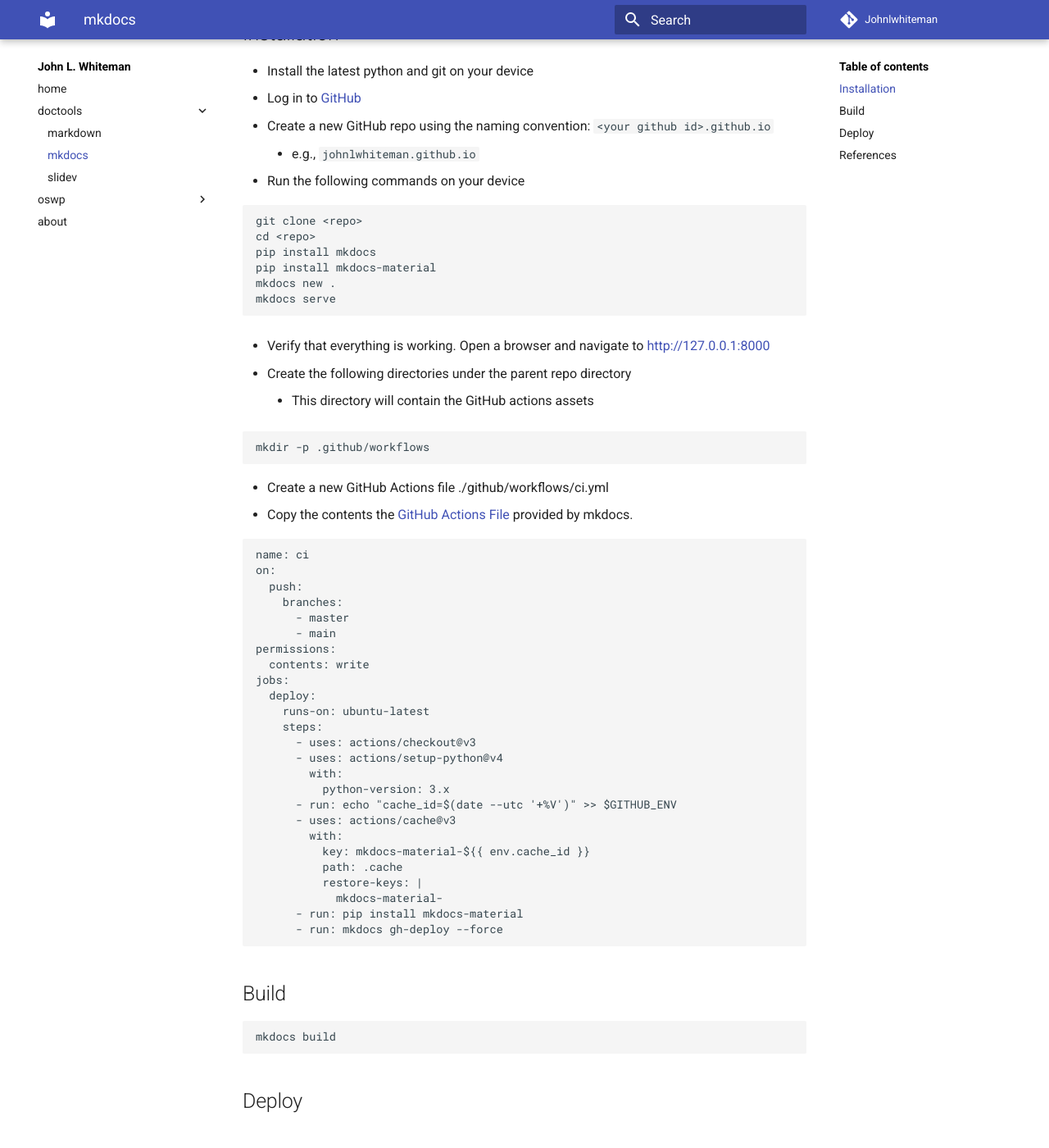
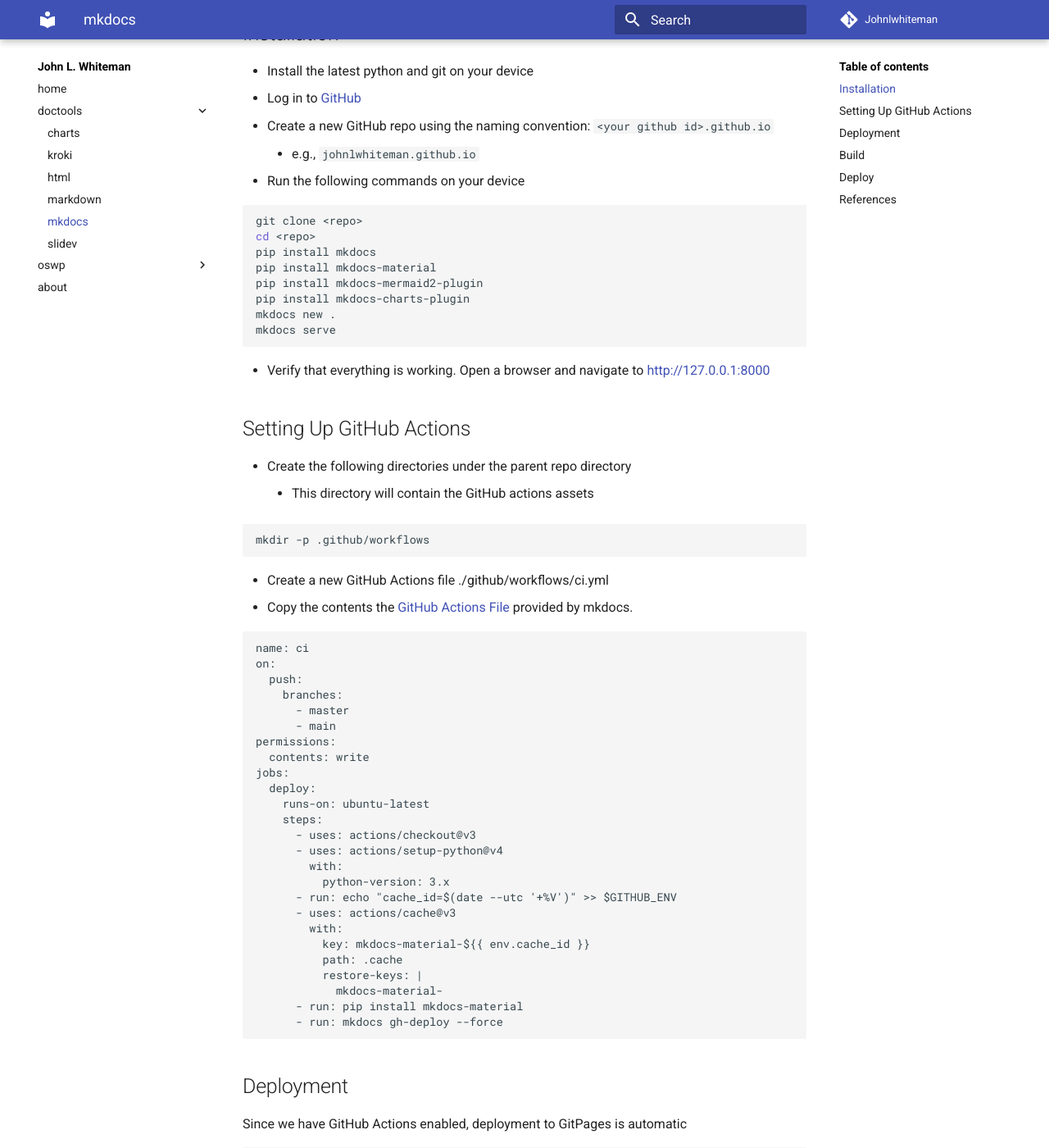
Before and after one commit to johnlwhiteman/johnlwhiteman.github.io, an MkDocs documentation site: the page built from docs/doctools/mkdocs/mkdocs.md, in a window 1280 px wide and 1400 px high, scrolled down 248 px. Shown: the whole window at 82% size. Built offline with MkDocs 1.6.1 and Material for MkDocs 9.7.7, drawn with Linux system fonts in a browser that asks for light colours; a script that is not in the unit is left out; some of the changed text lies outside the part shown.

Commit message:
apollo carries leaves
Signed-off-by: John L. Whiteman <>

````diff
--- a/docs/doctools/mkdocs/mkdocs.md
+++ b/docs/doctools/mkdocs/mkdocs.md
@@ -15,11 +15,15 @@
 cd <repo>
 pip install mkdocs
 pip install mkdocs-material
+pip install mkdocs-mermaid2-plugin
+pip install mkdocs-charts-plugin
 mkdocs new .
 mkdocs serve
 ```
 
 * Verify that everything is working. Open a browser and navigate to [http://127.0.0.1:8000](http://127.0.0.1:8000)
+
+## Setting Up GitHub Actions
 
 * Create the following directories under the parent repo directory
     * This directory will contain the GitHub actions assets
@@ -60,6 +64,19 @@
       - run: mkdocs gh-deploy --force
 ```
 
+## Deployment
+
+Since we have GitHub Actions enabled, deployment to GitPages is automatic
+
+```bash
+git add --all
+git commit -s -m "Me comments"
+git push origin main
+```
+
+
+
+
 ## Build
 
 ```bash
@@ -73,3 +90,8 @@
 * [GitHub](https://github.com/squidfunk/mkdocs-material)
 * [GitHub Pages](https://squidfunk.github.io/mkdocs-material/getting-started/)
 * [Website](https://www.mkdocs.org/)
+* [Best of mkdocs](https://github.com/mkdocs/best-of-mkdocs)
+* [Mermaid2](https://github.com/fralau/mkdocs-mermaid2-plugin)
+* [Drawio](https://github.com/LukeCarrier/mkdocs-drawio-exporter)
+* [Charts](https://github.com/timvink/mkdocs-charts-plugin)
+* [Vega-Lite Editor](https://vega.github.io/editor/#/)
--- a/mkdocs.yml
+++ b/mkdocs.yml
@@ -13,9 +13,17 @@
 markdown_extensions:
   - pymdownx.arithmatex:
       generic: true
+  - pymdownx.superfences:
+      custom_fences:
+        - name: vegalite
+          class: vegalite
+          format: !!python/name:mkdocs_charts_plugin.fences.fence_vegalite
 nav:
     - home: index.md
     - doctools:
+      - charts: doctools/charts/charts.md
+      - kroki: doctools/kroki/kroki.md
+      - html: doctools/html/html.md
       - markdown: doctools/markdown/markdown.md
       - mkdocs: doctools/mkdocs/mkdocs.md
       - slidev: doctools/slidev/slidev.md
@@ -24,6 +32,8 @@
         - equipment: oswp/equipment.md
     - about: about.md
 plugins:
+  - charts
+  - kroki
   - mermaid2
   - search
 repo_url: https://johnlwhiteman.github.io/
@@ -34,6 +44,10 @@
   - js/mathjax.js
   - https://polyfill.io/v3/polyfill.min.js?features=es6
   - https://cdn.jsdelivr.net/npm/mathjax@3/es5/tex-mml-chtml.js
+  - https://cdn.jsdelivr.net/npm/vega@5
+  - https://cdn.jsdelivr.net/npm/vega-lite@5
+  - https://cdn.jsdelivr.net/npm/vega-embed@6
+
 extra_css:
   - css/extra.css
   - https://cdnjs.cloudflare.com/ajax/libs/KaTeX/0.16.7/katex.min.css
````
Also changed, not shown: README.md (+1 -0 lines), docs/doctools/charts/charts.md (added, +25 -0 lines), docs/doctools/html/html.md (added, +3 -0 lines), docs/doctools/kroki/kroki.md (added, +24 -0 lines), 1 other file.
